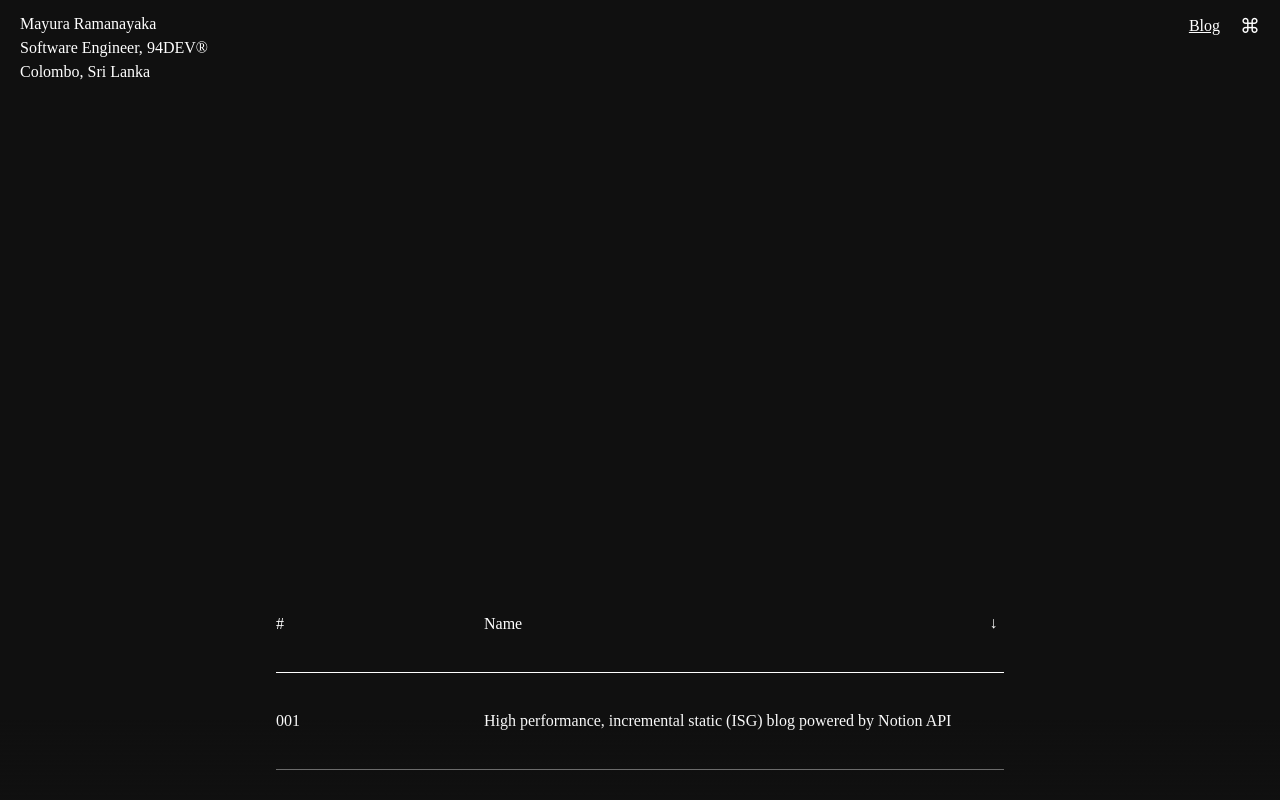
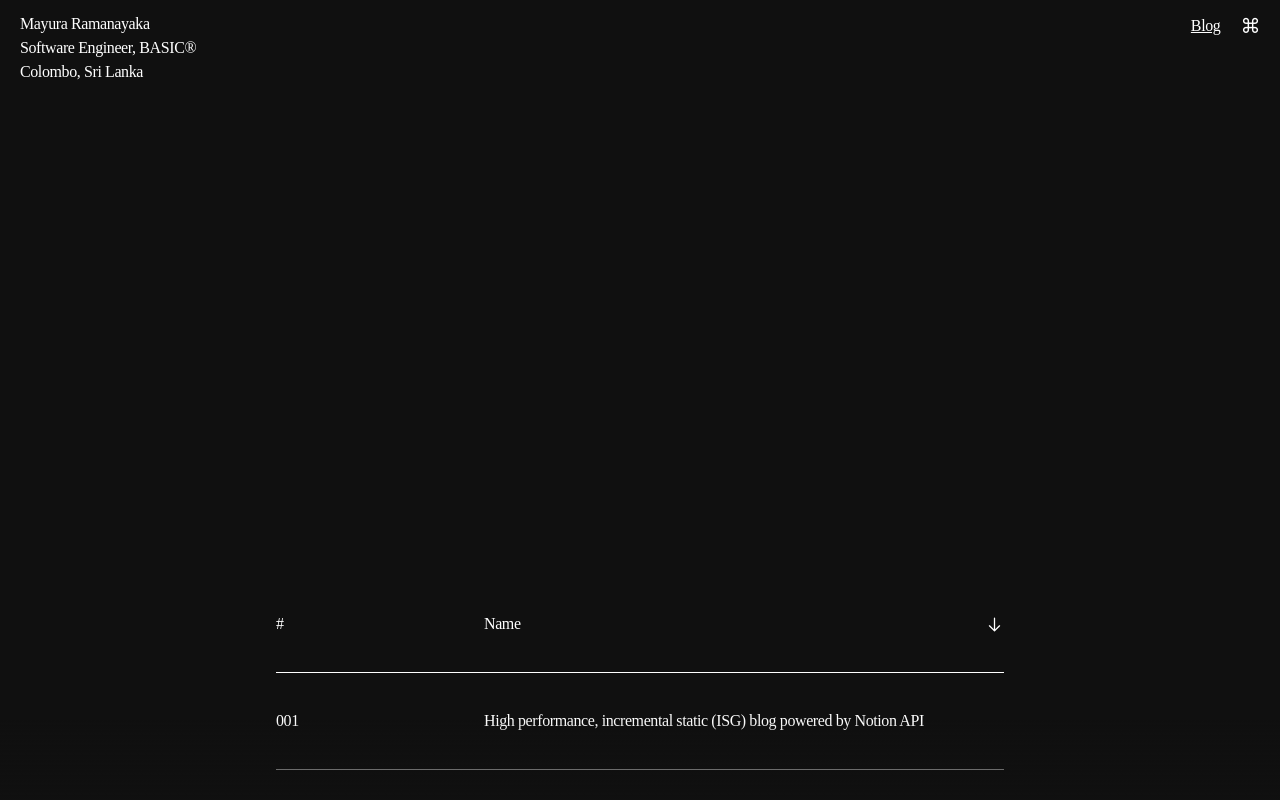
Before and after one commit to mrxnn/experimental, a Next.js app: page / in a window 1280 px wide. Shown: the top 800 px of the page. Built offline with nearby package versions, Linux system fonts and the light colour scheme.

Commit message:
New Typeface

```diff
--- a/components/Articles.tsx
+++ b/components/Articles.tsx
@@ -40,7 +40,18 @@ export function ArticleHeader() {
       transition={{ duration: 0.5, delay: 0.6 }}>
       <p className="w-36 md:w-52">#</p>
       <p className="flex-1">Name</p>
-      <p className="rotate-90">&rarr;</p>
+      <svg
+        width="19"
+        height="19"
+        viewBox="0 0 15 15"
+        fill="none"
+        xmlns="http://www.w3.org/2000/svg">
+        <path
+          d="M7.5 2C7.77614 2 8 2.22386 8 2.5L8 11.2929L11.1464 8.14645C11.3417 7.95118 11.6583 7.95118 11.8536 8.14645C12.0488 8.34171 12.0488 8.65829 11.8536 8.85355L7.85355 12.8536C7.75979 12.9473 7.63261 13 7.5 13C7.36739 13 7.24021 12.9473 7.14645 12.8536L3.14645 8.85355C2.95118 8.65829 2.95118 8.34171 3.14645 8.14645C3.34171 7.95118 3.65829 7.95118 3.85355 8.14645L7 11.2929L7 2.5C7 2.22386 7.22386 2 7.5 2Z"
+          fill="currentColor"
+          fill-rule="evenodd"
+          clip-rule="evenodd"></path>
+      </svg>
     </motion.div>
   );
 }
--- a/components/Layout.tsx
+++ b/components/Layout.tsx
@@ -3,7 +3,7 @@ import Navbar from "./Navbar";
 
 export default function Layout({ children }) {
   return (
-    <div className="dark:bg-black dark:text-white overflow-hidden">
+    <div className="dark:bg-black dark:text-white overflow-hidden tracking-tight">
       <Head>
         <title>Mayura Ramanayaka &mdash; (Index)</title>
       </Head>
--- a/components/Navbar.tsx
+++ b/components/Navbar.tsx
@@ -11,7 +11,7 @@ export default function Navbar() {
           Mayura Ramanayaka
         </motion.p>
         <motion.p>
-          Software Engineer, <a href="#">94DEV®</a>
+          Software Engineer, <a href="#">BASIC®</a>
         </motion.p>
         <motion.p>Colombo, Sri Lanka</motion.p>
       </div>
--- a/tailwind.config.js
+++ b/tailwind.config.js
@@ -10,7 +10,7 @@ module.exports = {
       white: "#FFFFFF",
     },
     fontFamily: {
-      sans: ["Neue Montreal"],
+      sans: ["Test Untitled Sans"],
     },
   },
   variants: {
```
